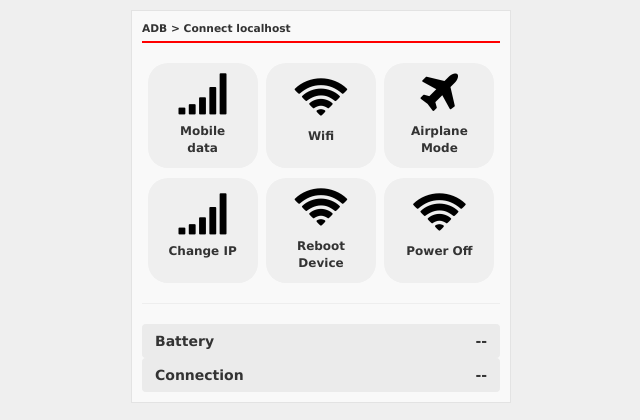
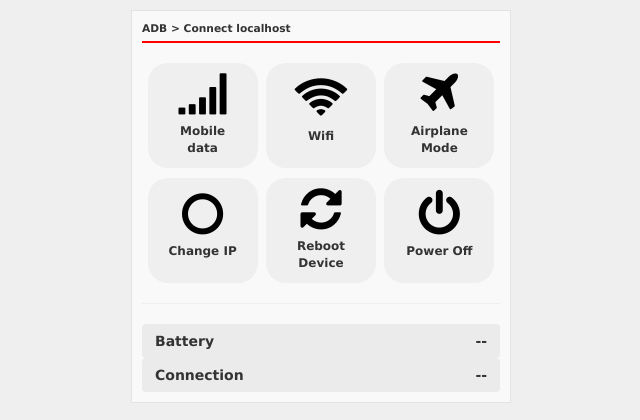
Before and after one commit to pinarax404/tes, a website: page www/index.html in a window 1280 px wide. Shown: the whole page, without its empty margins (319-959 px from the left). Drawn offline with Linux system fonts and the light colour scheme.

Commit message:
Update index.html

```diff
--- a/www/index.html
+++ b/www/index.html
@@ -38,15 +38,15 @@
 		</button>
 
 		<button type="button" class="btn" name="btnChangeIp" id="" style="width: 110px; height: 105px; border-radius: 20px; margin-top: 10px;">
-			<i class="fa fa-signal" id="changeIp_icon" style="font-size: 48px; color: black"></i>
+			<i class="fa fa-circle-o" id="changeIp_icon" style="font-size: 48px; color: black"></i>
 			<p style="font-weight: bold; font-size: 12px; margin-top: 5px;">Change IP</p>
 		</button>
 		<button type="button" class="btn" name="btnReboot" id="" style="width: 110px; height: 105px; border-radius: 20px; margin-top: 10px; margin-left: 5px;">
-			<i class="fa fa-wifi" id="reboot_icon" style="font-size: 48px; color: black"></i>
+			<i class="fa fa-refresh" id="reboot_icon" style="font-size: 48px; color: black"></i>
 			<p style="font-weight: bold; font-size: 12px; margin-top: 5px;">Reboot<br>Device</p>
 		</button>
 		<button type="button" class="btn" name="btnPowerOff" id="" style="width: 110px; height: 105px; border-radius: 20px; margin-top: 10px; margin-left: 5px;">
-			<i class="fa fa-wifi" id="powerOff_icon" style="font-size: 48px; color: black"></i>
+			<i class="fa fa-power-off" id="powerOff_icon" style="font-size: 48px; color: black"></i>
 			<p style="font-weight: bold; font-size: 12px; margin-top: 5px;">Power Off</p>
 		</button>
 		<hr>
```
